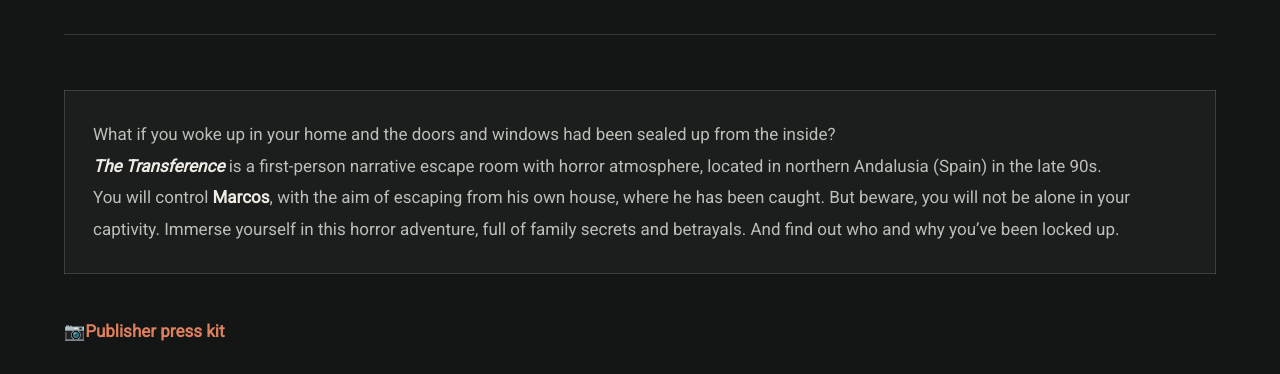
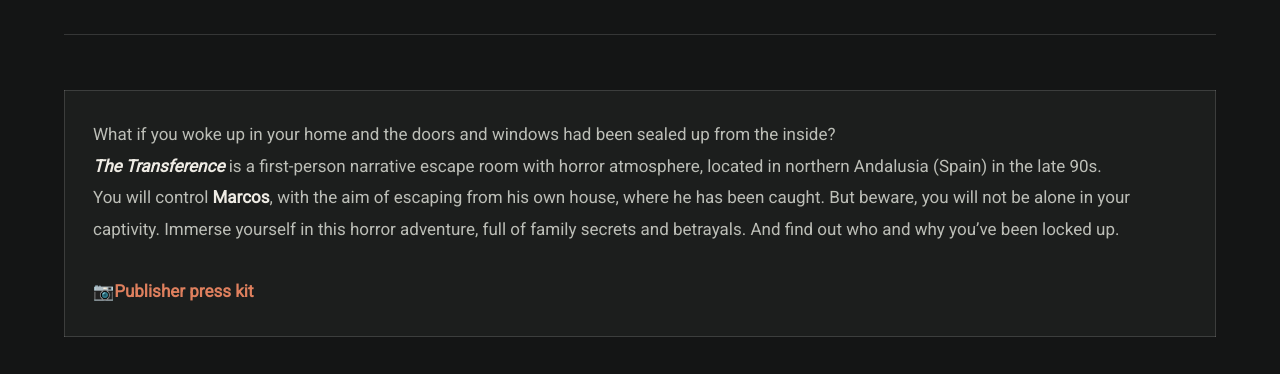
Before and after one commit to Kuraishisama/kuraishisamacom-web, a plain HTML site: page the-transference-press-kit/index.html in a window 1280 px wide. Shown: the part 347-721 px from the top of the page. Drawn offline with Linux system fonts and the light colour scheme.

Commit message:
Deploy site 2026-09-18T20:09:35Z

```diff
--- a/the-transference-press-kit/index.html
+++ b/the-transference-press-kit/index.html
@@ -206,8 +206,8 @@
 <header class="entry-header">
 <h1 class="entry-title" itemprop="headline">The Transference – Press kit</h1> </header> <!-- .entry-header -->
 <div class="entry-content clear" data-ast-blocks-layout="true" itemprop="text">
-<figure class="wp-block-table"><table class="has-fixed-layout"><tbody><tr><td>What if you woke up in your home and the doors and windows had been sealed up from the inside?<br/><em><strong>The Transference</strong></em> is a first-person narrative escape room with horror atmosphere, located in northern Andalusia (Spain) in the late 90s.<br/>You will control <strong>Marcos</strong>, with the aim of escaping from his own house, where he has been caught. But beware, you will not be alone in your captivity. Immerse yourself in this horror adventure, full of family secrets and betrayals. And find out who and why you’ve been locked up.</td></tr></tbody></table></figure>
-<p class="wp-block-paragraph"><strong>📷<a href="https://press.jandusoft.com/sheet.php?p=the_transference" rel="noopener" target="_blank" title="Publisher press kit">Publisher press kit</a></strong></p>
+<figure class="wp-block-table"><table class="has-fixed-layout"><tbody><tr><td>What if you woke up in your home and the doors and windows had been sealed up from the inside?<br/><em><strong>The Transference</strong></em> is a first-person narrative escape room with horror atmosphere, located in northern Andalusia (Spain) in the late 90s.<br/>You will control <strong>Marcos</strong>, with the aim of escaping from his own house, where he has been caught. But beware, you will not be alone in your captivity. Immerse yourself in this horror adventure, full of family secrets and betrayals. And find out who and why you’ve been locked up.<br/><br/><strong>📷<a href="https://press.jandusoft.com/sheet.php?p=the_transference" rel="noopener" target="_blank" title="Publisher press kit">Publisher press kit</a></strong></td></tr></tbody></table></figure>
+
 <center><iframe frameborder="0" height="190" src="https://store.steampowered.com/widget/2645200/" width="646"></iframe></center>
 <p class="wp-block-paragraph"></p>
 
```
